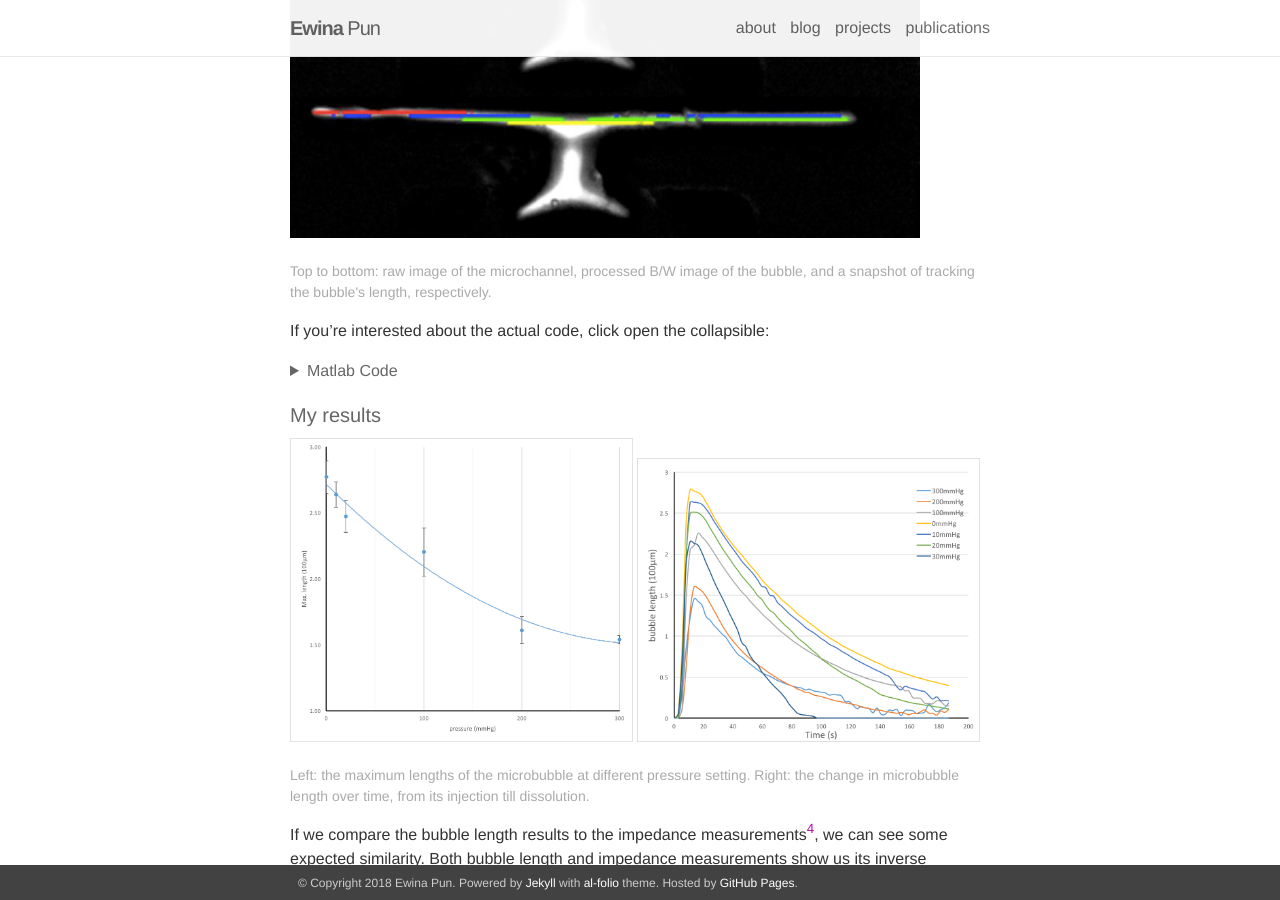
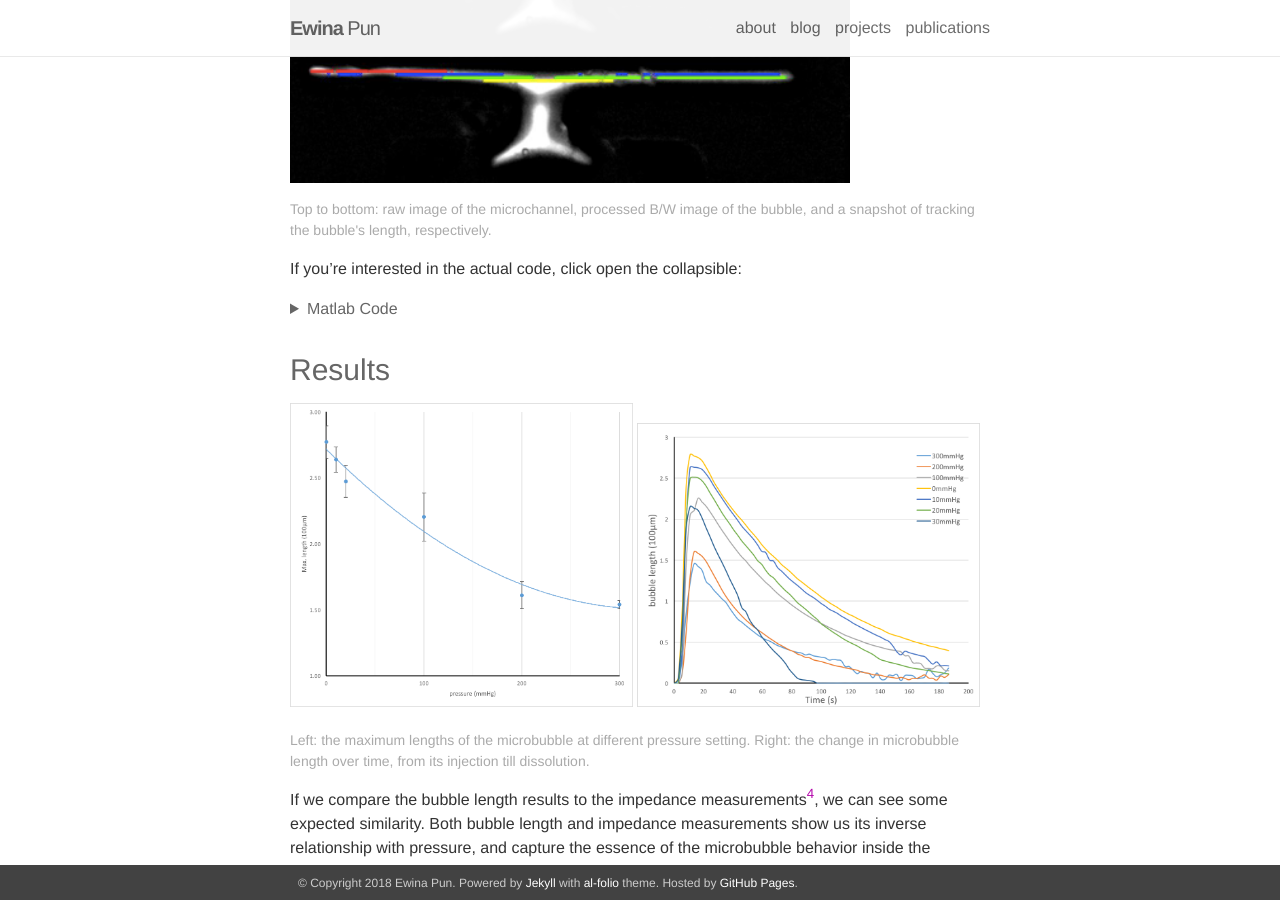
Before and after one commit to ewinapun/ewinapun.github.io, a Jekyll site: the page built from _projects/1_project.markdown, in a window 1280 px wide and 900 px high, scrolled down 2740 px. Built offline with Jekyll 4.4.1, drawn with Linux system fonts in a browser that asks for light colours; nearby versions of some CDN libraries.

Commit message:
MEMS edit

```diff
--- a/_projects/1_project.markdown
+++ b/_projects/1_project.markdown
@@ -53,13 +53,13 @@
 We took the raw, cropped, straightened image of the microchannel and subtract it from the initial image taken before a bubble is injected. By processing it into a B/W image of the isolated bubble, we then run the program to track the bubble's length. Note that the markers on top of the channel are 100µm apart, which provide us a nice basis of measuring the actual bubble length.
 
 <p>
-  <img src="/assets/img/BioMEMS_project/bubblelength.png" style="width: 90%;"/>
+  <img src="/assets/img/BioMEMS_project/bubblelength.png" align="middle" style="width: 80%;"/>
     <div class="caption">
     Top to bottom: raw image of the microchannel, processed B/W image of the bubble, and a snapshot of tracking the bubble's length, respectively.
     </div>
 </p>
 
-If you're interested about the actual code, click open the collapsible:
+If you're interested in the actual code, click open the collapsible:
 <details>
     <summary>Matlab Code</summary>
     <p>
@@ -145,7 +145,7 @@
 </details>
 
 
-#### My results
+### Results
 
 <p>
     <img src="/assets/img/BioMEMS_project/length_pressure.png" style="width: 49%;"/>
@@ -158,7 +158,7 @@
 If we compare the bubble length results to the impedance measurements[^note2], we can see some expected similarity. Both bubble length and impedance measurements show us its inverse relationship with pressure, and capture the essence of the microbubble behavior inside the channel.
 
 <p>
-  <img src="/assets/img/BioMEMS_project/impedance_pressure.png" style="width: 90%;"/>
+  <img src="/assets/img/BioMEMS_project/impedance_pressure.png" style="width: 49%;"/>
   <img src="/assets/img/BioMEMS_project/impedance_time.png" style="width: 49%;"/>
     <div class="caption">
     Left: the change in impedance magnitude(∆Z) due to the bubble injection at different pressure setting. Right: the change in impedance over time, from its injection till dissolution.
@@ -168,7 +168,7 @@
 We have shown how microbubble length tracking is a nice and intuitive visual tool for us to monitor bubble dissolution, as well as give us insights into pressure sensing. However, there is one issue remains unsolved - we couldn't quite explain the correlations between the two indicators (bubble length and impedance). If we plot the two measurements overlapping each other, as the bubble dissolves, the two measurements appear to have different curve.[^note3]
 
 <p>
-  <img src="/assets/img/BioMEMS_project/compare.png" style="width: 90%;"/>
+  <img src="/assets/img/BioMEMS_project/compare.png" style="width: 100%;"/>
     <div class="caption">
     Of all 10 bubble injection experiments on the same device, both bubble length and impedance measurements demonstrate a sharp raise when the bubble is injected and occupies a maximum volume in the channel, and a graduate drop when the bubble slowly dissolves into the solution. Yet, the curves do not exactly align with one another.
     </div>
```
